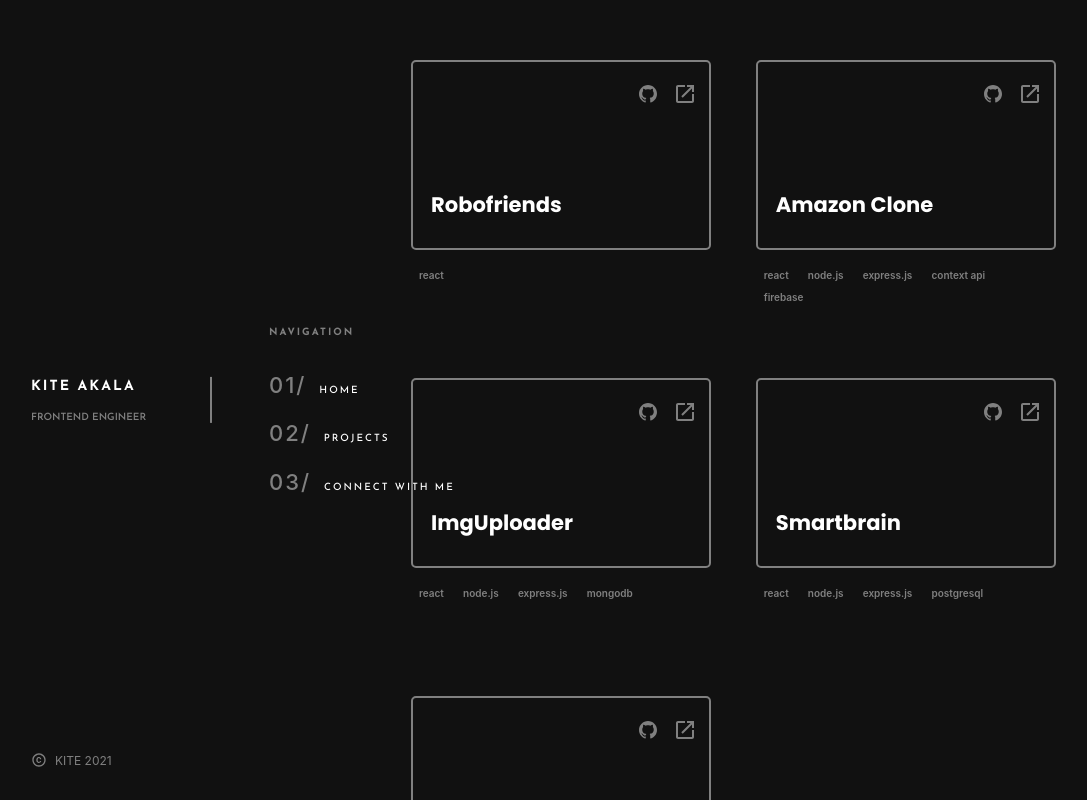
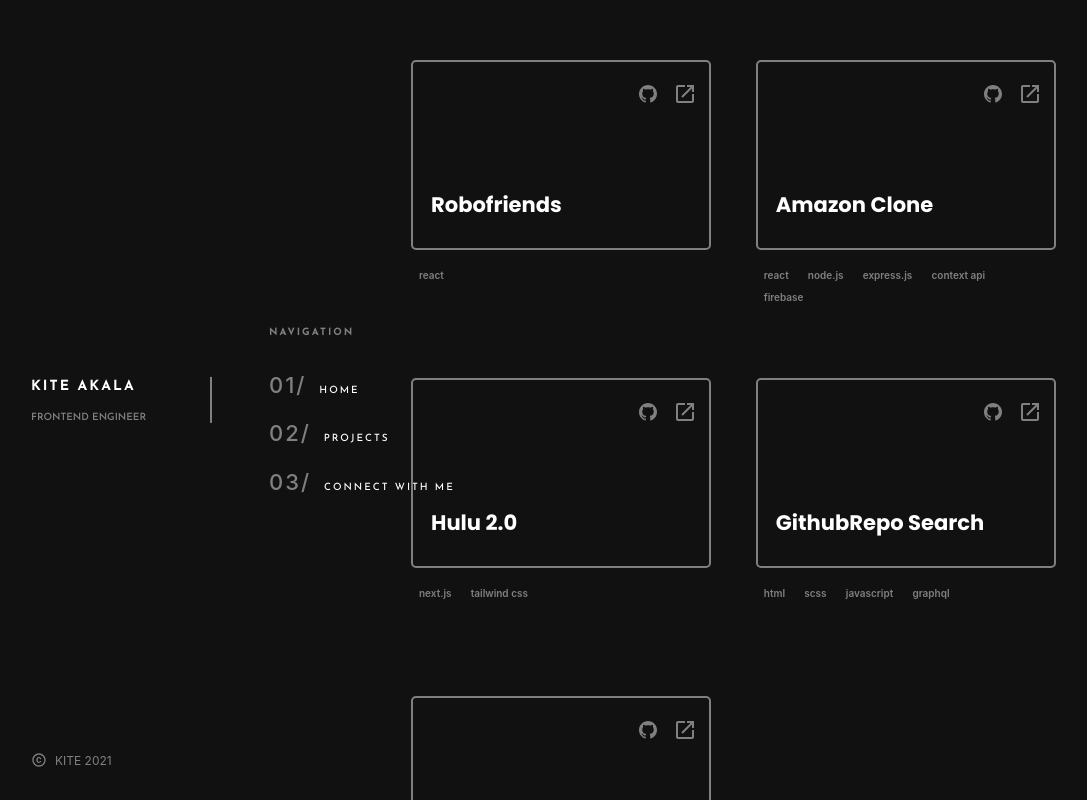
Before and after one commit to sambabib/portfoliov3, a React (Create React App) app: page /projects in a window 1280 px wide. Shown: the top 800 px of the page, without its empty margins (33-1120 px from the left). Built offline with nearby package versions, Linux system fonts and the light colour scheme.

Commit message:
fixed some broken project links... v1

```diff
--- a/src/Components/Projects/Projects.js
+++ b/src/Components/Projects/Projects.js
@@ -13,8 +13,8 @@
   {
     id: 2,
     title: 'Amazon Clone',
-    live: 'https://github.com/sambabib/amazon-clone',
-    github: '',
+    live: '',
+    github: 'https://github.com/sambabib/amazon-clone',
     tags: [
       { id: 1, name: 'react' },
       { id: 2, name: 'node.js' },
@@ -25,18 +25,28 @@
   },
   {
     id: 3,
-    title: 'ImgUploader',
-    live: '',
-    github: 'https://github.com/sambabib/imguploader',
+    title: 'Hulu 2.0',
+    live: 'https://hulu2-0-murex.vercel.app/',
+    github: 'https://github.com/sambabib/hulu2.0',
     tags: [
-      { id: 1, name: 'react' },
-      { id: 2, name: 'node.js' },
-      { id: 3, name: 'express.js' },
-      { id: 4, name: 'mongodb' },
+      { id: 1, name: 'next.js' },
+      { id: 2, name: 'tailwind css' },
     ],
   },
   {
     id: 4,
+    title: 'GithubRepo Search',
+    live: 'https://kite-repo-profile.netlify.app/',
+    github: 'hhttps://github.com/sambabib/github-repo-page',
+    tags: [
+      { id: 1, name: 'html' },
+      { id: 2, name: 'scss' },
+      { id: 3, name: 'javascript' },
+      { id: 4, name: 'graphql' },
+    ],
+  },
+  {
+    id: 5,
     title: 'Smartbrain',
     live: '',
     github: 'https://github.com/sambabib/smartbrain',
@@ -45,18 +55,6 @@
       { id: 2, name: 'node.js' },
       { id: 3, name: 'express.js' },
       { id: 4, name: 'postgresql' },
-    ],
-  },
-  {
-    id: 5,
-    title: 'GithubRepo Search',
-    live: '',
-    github: 'hhttps://github.com/sambabib/github-repo-page',
-    tags: [
-      { id: 1, name: 'html' },
-      { id: 2, name: 'scss' },
-      { id: 3, name: 'javascript' },
-      { id: 4, name: 'graphql' },
     ],
   },
 ];
```
